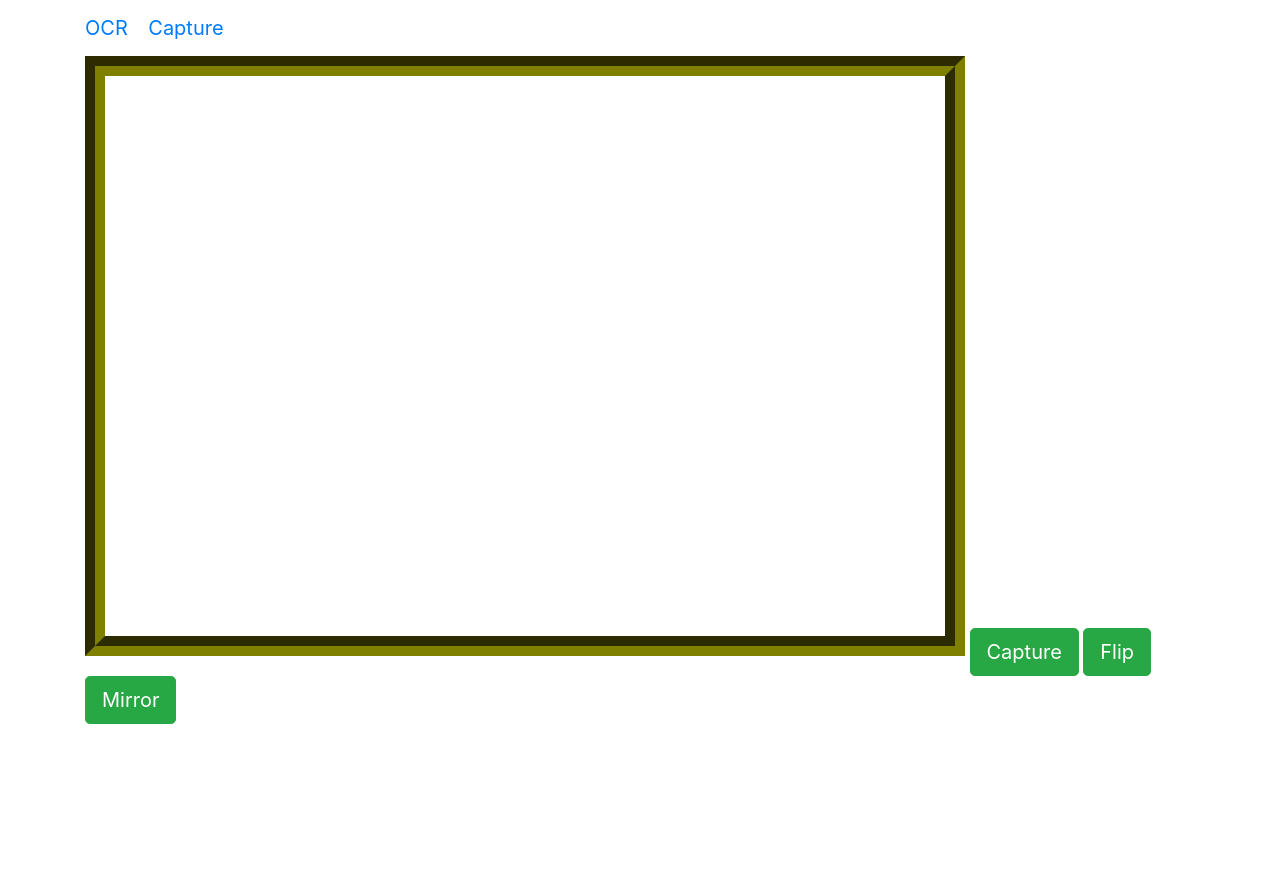
After one commit to dineshdb/ocr, a Flask app: template templates/capture.html in a window 1280 px wide. The commit adds this page. Run offline with Flask 2, Linux system fonts and the light colour scheme; the template is opened without the code that fills it, so the values that code supplies are empty; a map, chart or similar area stays blank; some libraries are stand-ins or nearby versions.

Commit message:
File upload. Camera capture[WIP]

```diff
--- a/public/css/main.css
+++ b/public/css/main.css
@@ -0,0 +1,3 @@
+.camera-flip{
+    transform: scaleX(-1);
+}
--- a/public/js/main.js
+++ b/public/js/main.js
@@ -0,0 +1,27 @@
+const video = document.querySelector('#video')
+const button = document.querySelector("#clickbutton")
+const canvas = document.querySelector("#canvas")
+const context = canvas.getContext('2d')
+const img = document.querySelector("#picture-view img")
+
+let front = false, mirror = false
+var constraints = { video: { facingMode: (front? "user" : "environment") } };
+
+document.getElementById('flip-button').onclick = function() { front = !front; };
+
+function mirrorVideo(){
+    mirror = !mirror
+    video.classList.toggle("camera-flip")
+}
+function setupCamera(){
+	navigator.mediaDevices.getUserMedia(constraints)
+    		.then(stream => video.srcObject = stream)
+    		.then(()=>{
+    		}).catch(console.log)
+}
+function takePicture(){
+   context.drawImage(video, 0, 0, canvas.width, canvas.height);
+   video.pause()
+   video.srcObject.getVideoTracks().forEach(track => track.stop());
+}
+setupCamera()
--- a/templates/base.html
+++ b/templates/base.html
@@ -5,27 +5,24 @@
     <meta http-equiv="X-UA-Compatible" content="IE=edge">
     <meta name="viewport" content="width=device-width, initial-scale=1">
     <title>OCR</title>
-    <style>
-        body{
-            width: 400px;
-            padding:0;
-            margin: auto;
-            font-size: 1.2em;
-        }
-
-    </style>
   </head>
   <body>
-    <div class="navbar navbar-inverse navbar-fixed-top" role="navigation">
+    <div class="navbar navbar-fixed-top" role="navigation">
       <div class="container">
         <div class="navbar-header">
           <a class="navbar-brand" href="{{ url_for('home')}}">OCR</a>
+          <a class="navbar-brand" href="{{ url_for('capture')}}">Capture</a>
         </div>
       </div>
     </div>
     <div class="container">
     {% block container %} {% endblock %}
     </div>
-    <script src="https://ajax.googleapis.com/ajax/libs/jquery/2.0.0/jquery.min.js"></script>
+    <link rel="stylesheet" href="https://maxcdn.bootstrapcdn.com/bootstrap/4.0.0/css/bootstrap.min.css">
+    <link rel="stylesheet" href="https://cdnjs.cloudflare.com/ajax/libs/dropzone/5.2.0/dropzone.css">
+    <script src="https://cdnjs.cloudflare.com/ajax/libs/dropzone/5.2.0/dropzone.js"></script>
+
+    <link rel="stylesheet" href="/css/main.css"/>
+    <script src="/js/main.js"></script>
   </body>
 </html>
--- /dev/null
+++ b/templates/capture.html
@@ -0,0 +1,13 @@
+{% extends 'base.html' %}
+
+{% block container %}
+    <div id="camera-view">
+      <video id="video" style="margin: auto; border: 20px groove #808000;" width="880" height="600" autoplay></video>
+      <button class="btn btn-lg btn-success" id="takePicture" onclick="takePicture()">Capture</button>
+      <button class="btn btn-lg btn-success" id="flip-button">Flip</button>
+      <button class="btn btn-lg btn-success" id="flip-button" onclick="mirrorVideo()">Mirror</button>
+    </div>
+    <div id="picture-view">
+      <canvas id="canvas" ></canvas>
+    </div>
+{% endblock %}
--- a/templates/index.html
+++ b/templates/index.html
@@ -1,4 +1,7 @@
 {% extends 'base.html' %}
 
 {% block container %}
+<form action="/" class="dropzone" id="dzOCR">
+
+</form>
 {% endblock %}
```
Also changed, not shown: public/uploads/Screenshot_from_2018-01-26_21-28-45.png (added).
